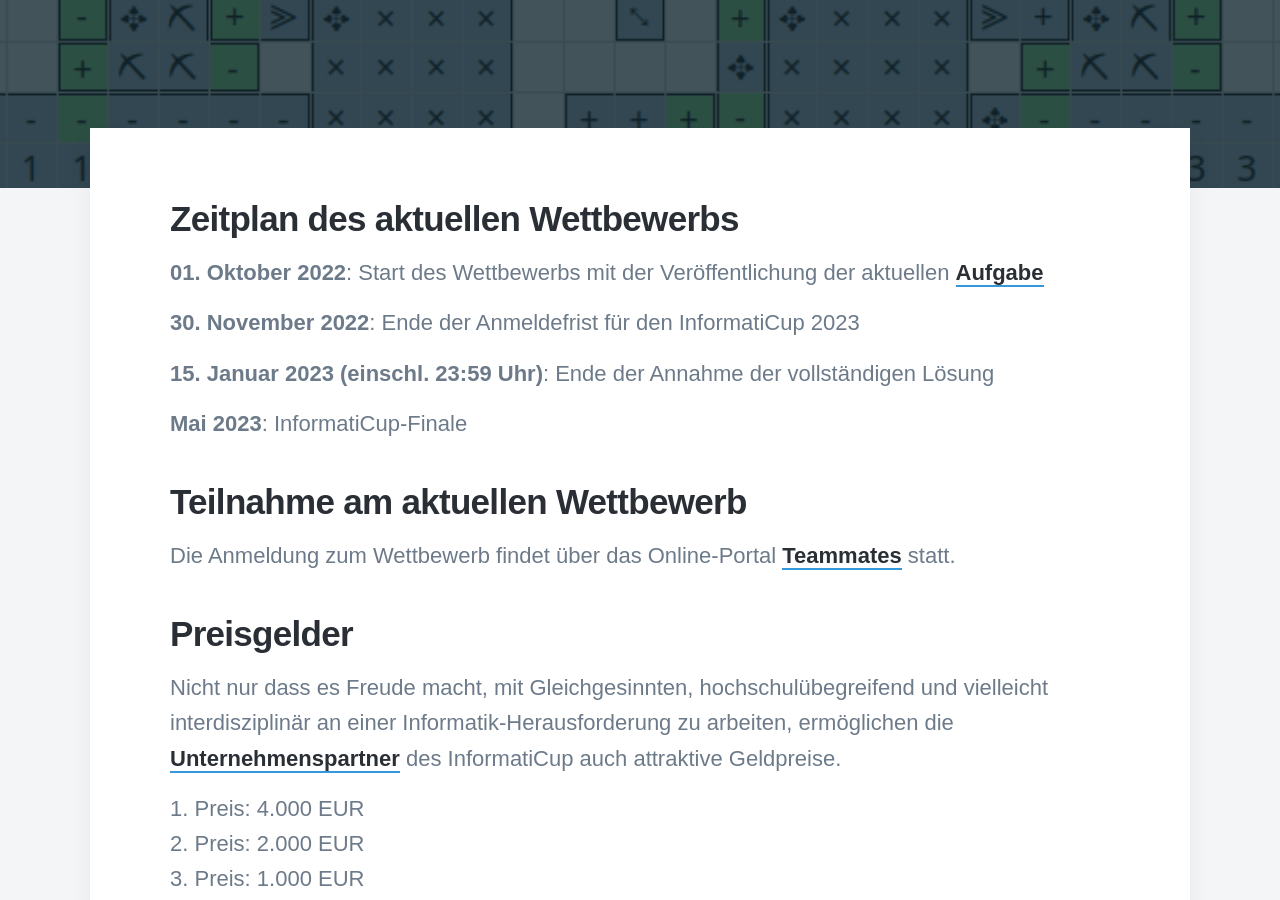
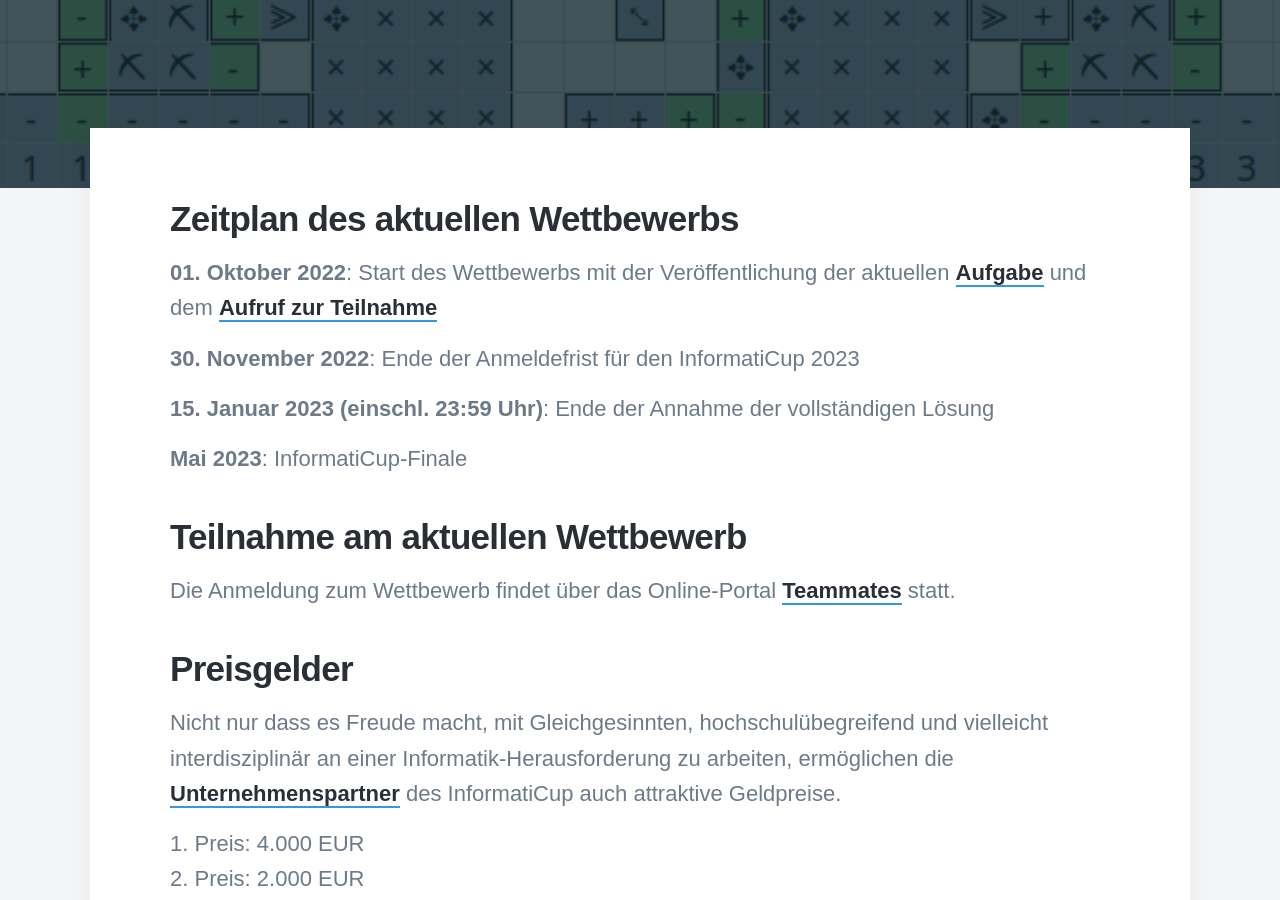
Before and after one commit to informatiCup/informaticup.github.io, a Jekyll site: the page built from _competition/20-current.md, in a window 1280 px wide and 900 px high, scrolled down 449 px. Built offline with Jekyll 4.4.1, drawn with Linux system fonts in a browser that asks for light colours; nearby versions of some CDN libraries; some web fonts are replaced.

Commit message:
Update 20-current.md

```diff
--- a/_competition/20-current.md
+++ b/_competition/20-current.md
@@ -8,7 +8,7 @@
 
 ## Zeitplan des aktuellen Wettbewerbs
 
-**01\. Oktober 2022**: Start des Wettbewerbs mit der Veröffentlichung der aktuellen [Aufgabe](https://github.com/informatiCup/informatiCup2023/blob/main/informatiCup%202023%20-%20Profit!.pdf)
+**01\. Oktober 2022**: Start des Wettbewerbs mit der Veröffentlichung der aktuellen [Aufgabe](https://github.com/informatiCup/informatiCup2023/blob/main/informatiCup%202023%20-%20Profit!.pdf) und dem [Aufruf zur Teilnahme](https://github.com/informatiCup/informatiCup2023/blob/main/cfp-InformatiCup_2023.pdf)
 
 **30\. November 2022**: Ende der Anmeldefrist für den InformatiCup 2023
 
```
